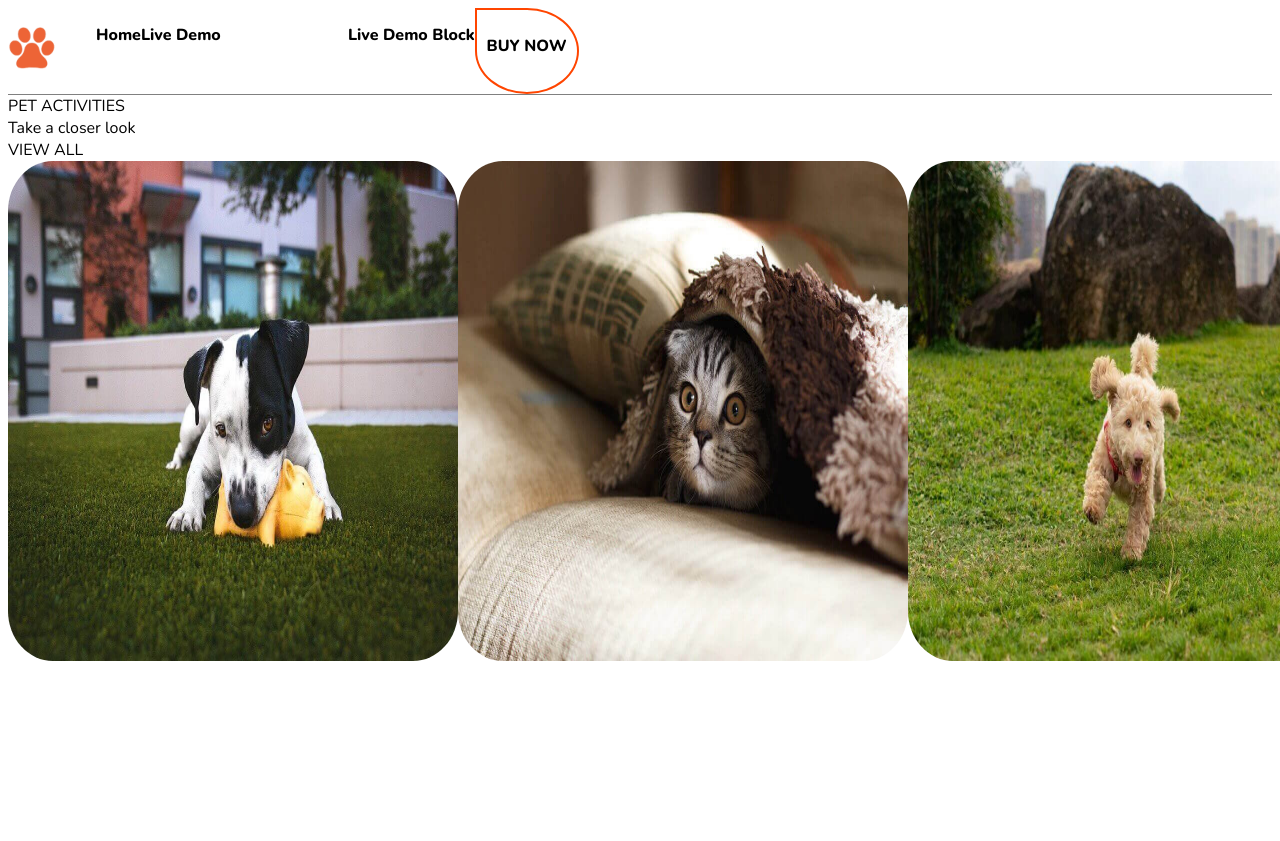
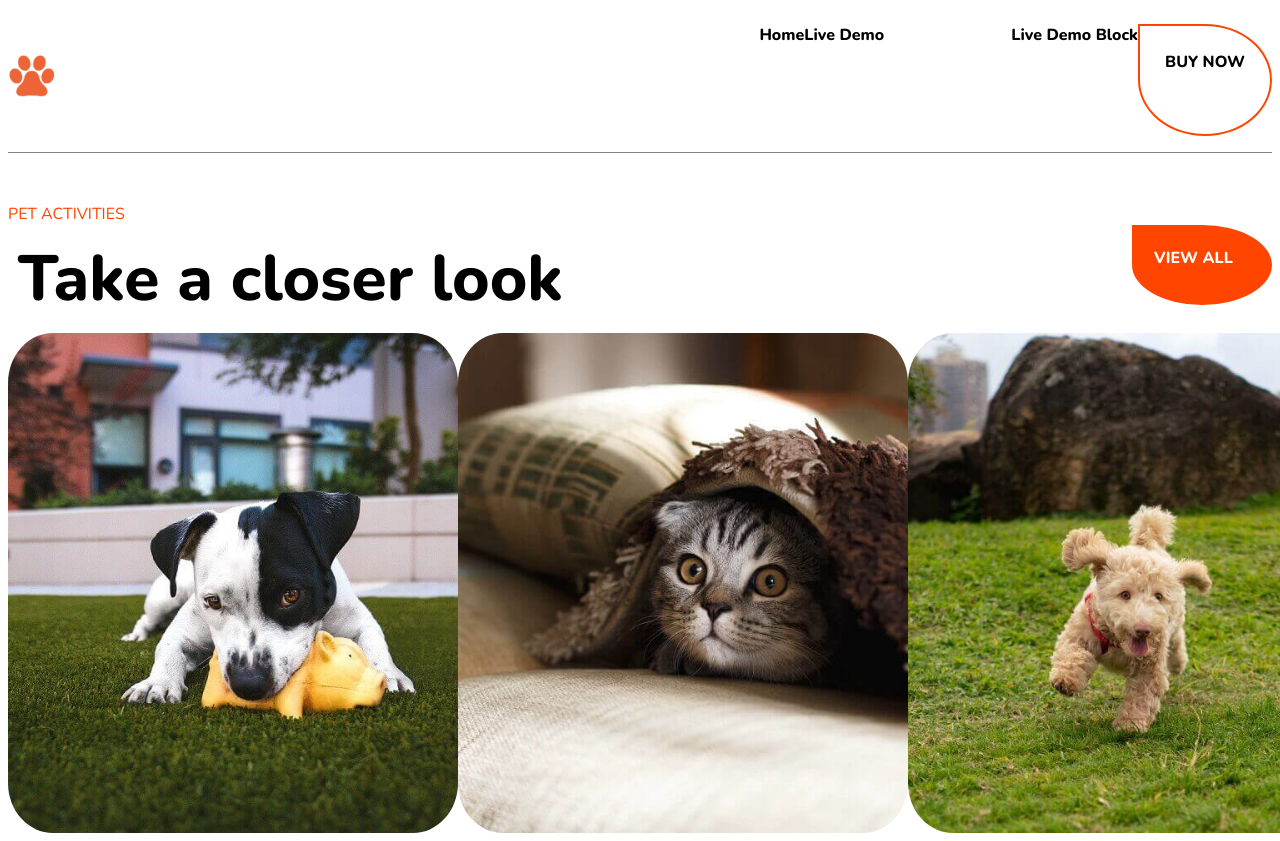
Before and after one commit to Ari-F90/202301-W1CH4-Ariadna-Frias, a website: page index.html in a window 1280 px wide. Shown: the top 841 px of the page. Before the commit the page ends 800 px from the top, so only its background shows below. Drawn offline with nearby package versions, Linux system fonts and the light colour scheme.

Commit message:
Added last changes in CSS

```diff
--- a/index.html
+++ b/index.html
@@ -15,9 +15,9 @@
 
 <body>
   <nav>
-    <div class="icon">
-      <p><img src="./images/favicon.ico"></p>
-    </div>
+    <h1 class="icon">
+      <p><img src="./images/favicon.ico" alt="Pets and company"></p>
+    </h1>
     <section class="nav-menu">
       <ul>
         <li>Home</li>
@@ -30,21 +30,21 @@
           </select>
         </li>
         <li>Live Demo Block</li>
+        <li class="buy">BUY NOW</li>
       </ul>
-      <div class="buy">BUY NOW</div>
     </section>
   </nav>
 
   <main>
-    <section>
-      <div>PET ACTIVITIES</div>
-      <div>Take a closer look</div>
-      <div>VIEW ALL</div>
+    <div class="pet">PET ACTIVITIES</div>
+    <section class="take-view">
+      <div class="closer-look">Take a closer look</div>
+      <div class="view">VIEW ALL</div>
     </section>
     <section class="images">
-      <img src="./images/img1.jpeg">
-      <img src="./images/img2.jpeg">
-      <img src="./images/img3.jpeg">
+      <img src="./images/img1.jpeg" alt="Dog one smiling">
+      <img src="./images/img2.jpeg" alt="Dog two smiling">
+      <img src="./images/img3.jpeg" alt="Dog three smiling">
     </section>
   </main>
 </body>
--- a/sass/style.scss
+++ b/sass/style.scss
@@ -10,17 +10,12 @@ body {
 
 nav {
   display: flex;
+  justify-content: space-between;
 }
 
 ul {
   display: flex;
-}
-nav:first-child {
-  flex-flow: flex-start;
-}
-
-nav:second-child {
-  flex-flow: flex-end;
+  justify-content: space-between;
 }
 
 nav > section {
@@ -69,7 +64,7 @@ select :first-child {
   border-radius: 0 50% 50% 50%;
   border: 2px solid orangered;
   font-weight: bold;
-  padding: 25px 10px;
+  padding: 25px;
 }
 
 .buy:hover {
@@ -77,6 +72,16 @@ select :first-child {
   background-color: orangered;
 }
 
+section > div {
+  font-weight: bold;
+}
+
+.pet {
+  color: orangered;
+  position: relative;
+  margin-top: 50px;
+  font-size: bold;
+}
 .images {
   display: flex;
   flex-direction: row;
@@ -87,8 +92,39 @@ section > img {
   width: 450px;
   height: 500px;
   border-radius: 10%;
+  object-fit: cover;
 }
 
 nav {
-  border-bottom: 1px solid grey;
+  border-bottom: 1px ridge grey;
 }
+
+.closer-look {
+  padding: 10px;
+  font-size: 4rem;
+}
+
+.take-view {
+  display: flex;
+  justify-content: space-between;
+}
+
+.view {
+  border-radius: 0 50% 50% 50%;
+  border: 2px solid orangered;
+  background-color: orangered;
+  width: 140px;
+  height: 80px;
+  color: white;
+  padding: 20px 20px 10px;
+}
+
+.view:hover {
+  border-radius: 0 50% 50% 50%;
+  border: 2px solid orangered;
+  background-color: white;
+  width: 140px;
+  height: 80px;
+  color: orangered;
+  padding: 20px 20px 10px;
+}
```
Also changed, not shown: css/style.css, readme.md, 1 other file.
